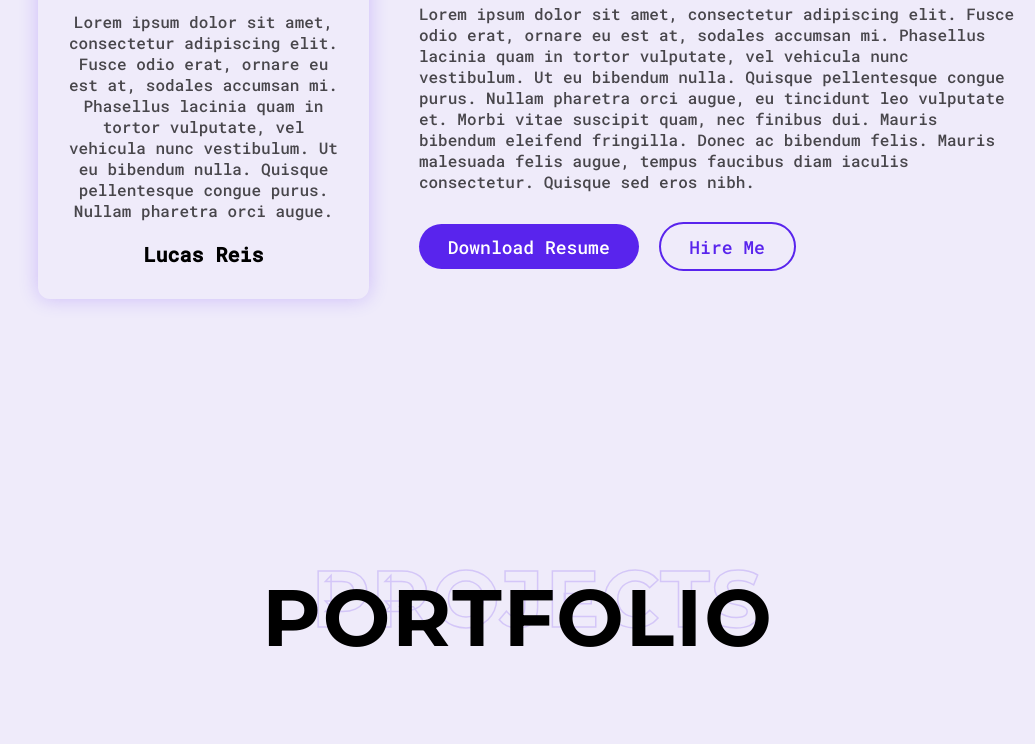
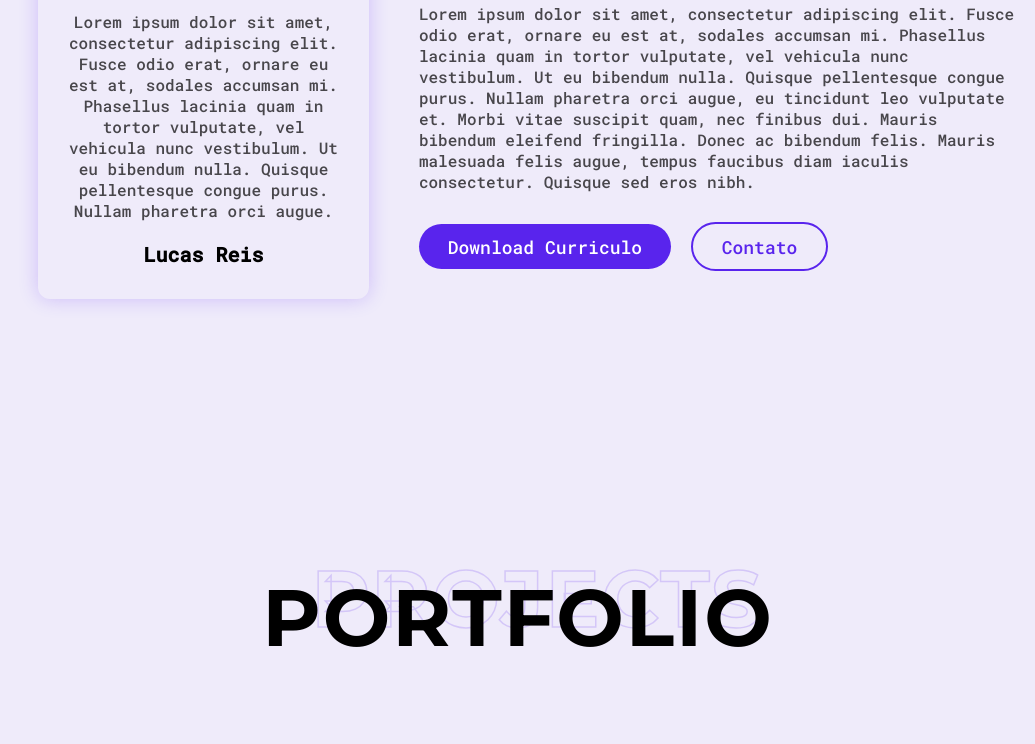
Before and after one commit to juliosmacedo/LucasReis-Portfolio, a plain HTML site: page index.html in a window 1280 px wide. Shown: the part 2055-2799 px from the top of the page, without its empty margins (122-1157 px from the left). Drawn offline with Linux system fonts and the light colour scheme.

Commit message:
Add files via upload

```diff
--- a/index.html
+++ b/index.html
@@ -143,8 +143,8 @@
             Mauris malesuada felis augue, tempus faucibus diam iaculis consectetur. Quisque sed eros nibh.
           </p>
           <div class="buttons">
-            <a href="./resume.txt" class="primary-btn" download="">Download Resume</a>
-            <a href="./contact.html" class="primary-btn outline">Hire Me</a>
+            <a href="./resume.txt" class="primary-btn" download="">Download Curriculo</a>
+            <a href="./contact.html" class="primary-btn outline">Contato</a>
           </div>
         </div>
       </div>
```
